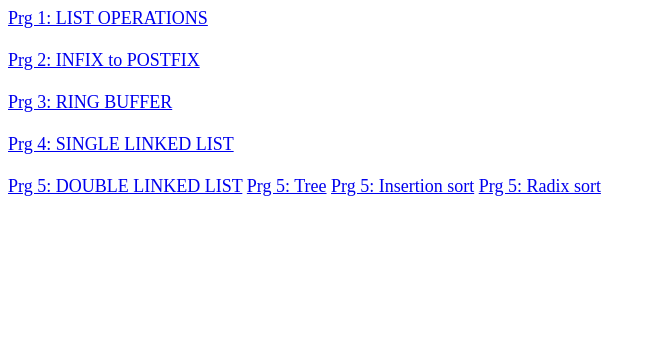
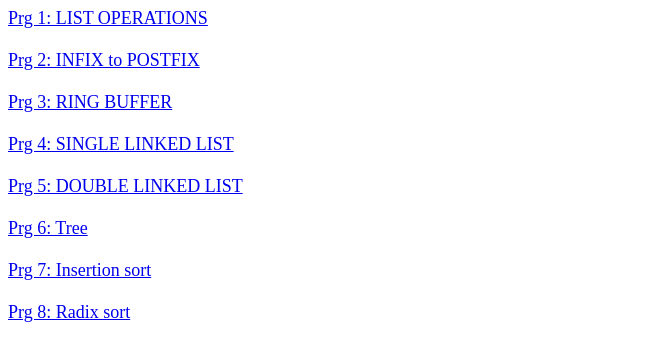
Before and after one commit to practicalhero/ds, a plain HTML site: page index.html in a window 1280 px wide. Shown: the whole page, without its empty margins (0-654 px from the left). Drawn offline with Linux system fonts and the light colour scheme.

Commit message:
Update index.html

```diff
--- a/index.html
+++ b/index.html
@@ -12,10 +12,10 @@
     <a href="infix.html">Prg 2: INFIX to POSTFIX</a><br><br>
     <a href="ring.html">Prg 3: RING BUFFER</a><br><br>
     <a href="sll.html">Prg 4: SINGLE LINKED LIST</a><br><br>
-    <a href="dll.html">Prg 5: DOUBLE LINKED LIST</a>
-    <a href="tree.html">Prg 5: Tree</a>
-    <a href="insertion.html">Prg 5: Insertion sort</a>
-    <a href="radix.html">Prg 5: Radix sort</a>
+    <a href="dll.html">Prg 5: DOUBLE LINKED LIST</a><br><br>
+    <a href="tree.html">Prg 6: Tree</a><br><br>
+    <a href="insertion.html">Prg 7: Insertion sort</a><br><br>
+    <a href="radix.html">Prg 8: Radix sort</a><br><br>
 </body>
 
 </html>
```
